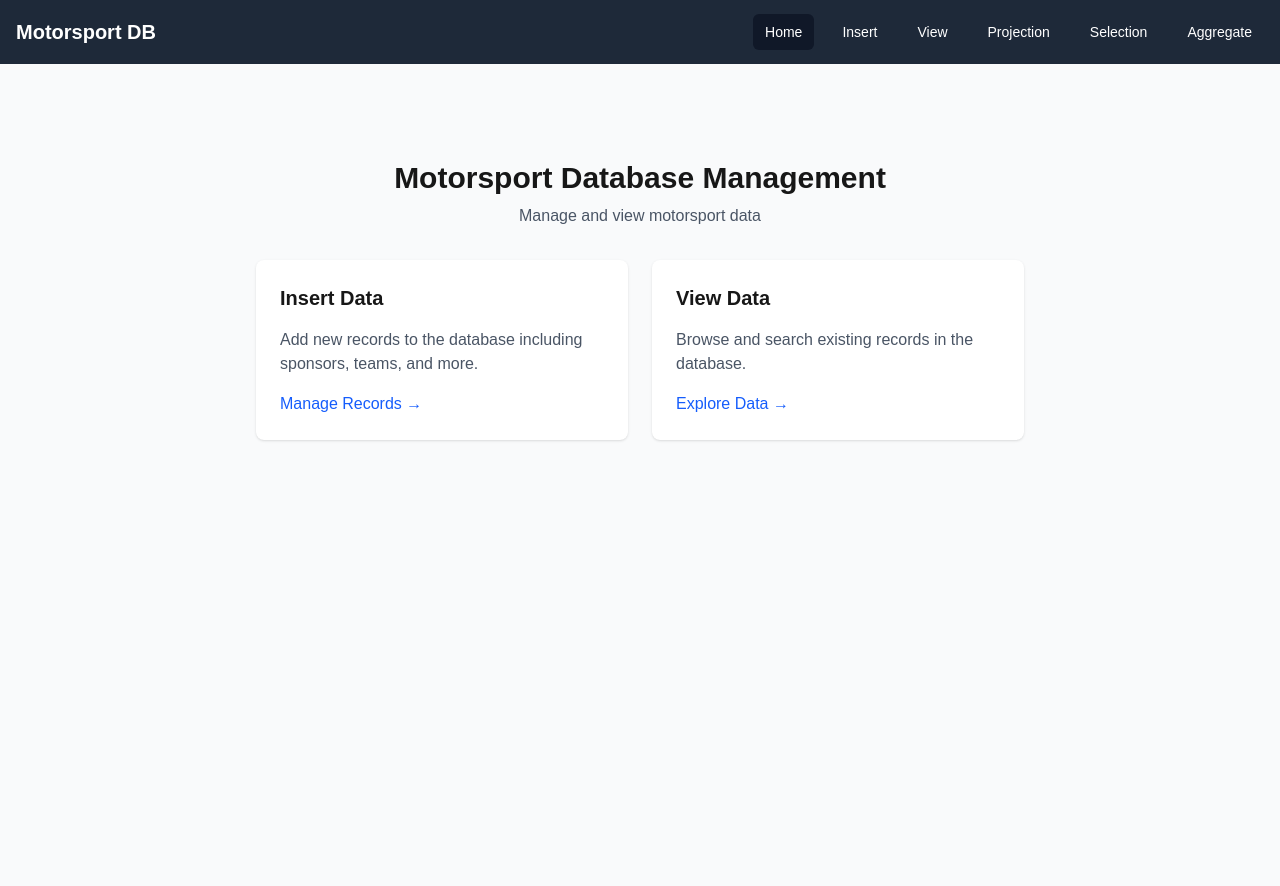
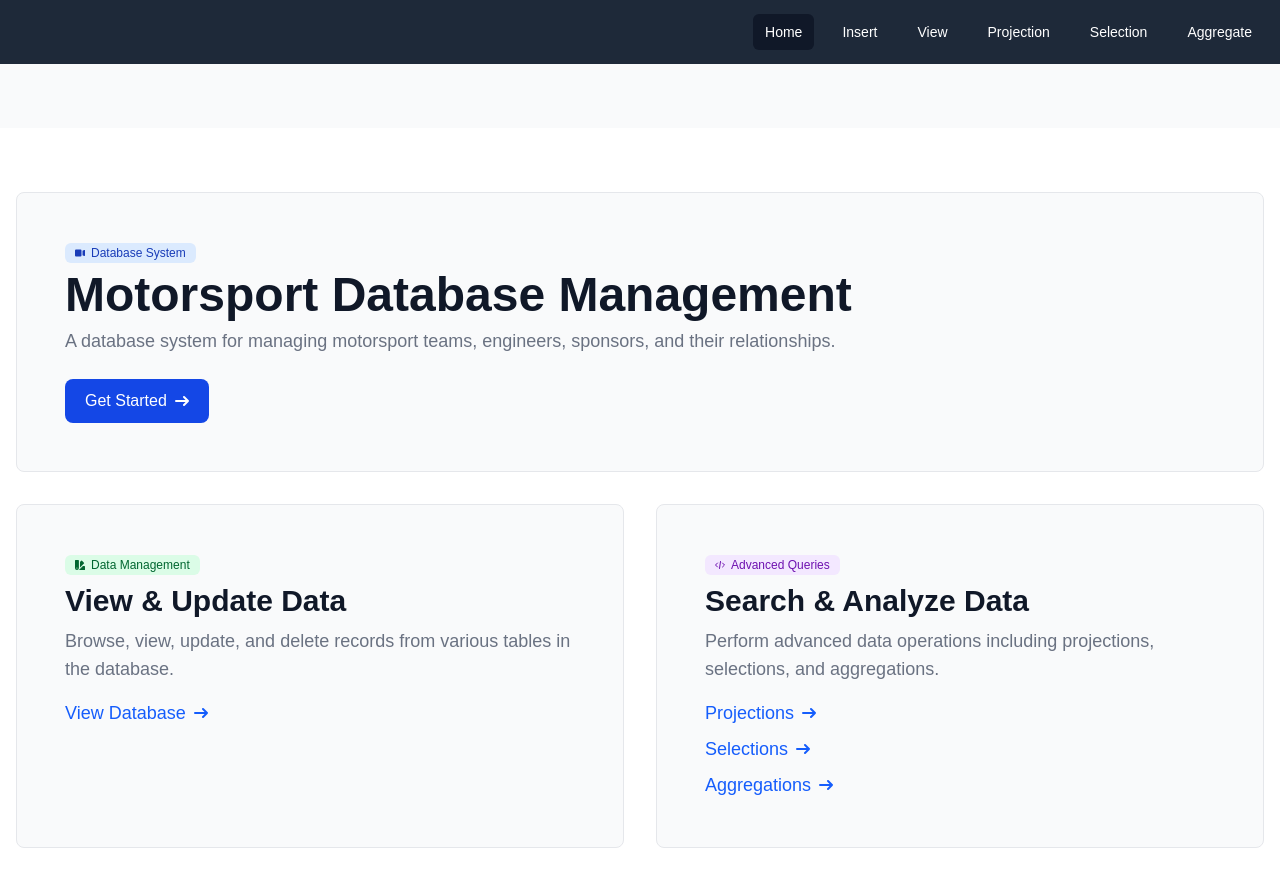
Before and after one commit to NOTDanOS/Motorsport_Database, a Next.js app in the folder frontend/: page / in a window 1280 px wide. Shown: the top 886 px of the page. Built offline with nearby package versions, Linux system fonts and the light colour scheme.

Commit message:
restyled the home page using flobite https://flowbite.com/docs/components/jumbotron/\#jumbotron-with-cards

```diff
--- a/frontend/src/app/page.js
+++ b/frontend/src/app/page.js
@@ -1,44 +1,201 @@
 "use client";
 
-import Link from 'next/link';
-
+import Link from "next/link";
+// The flowbite package wasn't installing properly so referenced their tailwind examples
+// https://flowbite.com/docs/components/jumbotron/#jumbotron-with-cards
 export default function Home() {
   return (
-    <div className="min-h-screen p-8 flex flex-col items-center">
-      <header className="w-full max-w-3xl mb-8 text-center">
-        <h1 className="text-3xl font-bold mb-2">
-          Motorsport Database Management
-        </h1>
-        <p className="text-gray-600 dark:text-gray-300">
-          Manage and view motorsport data
-        </p>
-      </header>
+    <section className="bg-white dark:bg-gray-900 min-h-screen">
+      <div className="py-8 px-4 mx-auto max-w-screen-xl lg:py-16">
+        <div className="bg-gray-50 dark:bg-gray-800 border border-gray-200 dark:border-gray-700 rounded-lg p-8 md:p-12 mb-8">
+          <a
+            href="#"
+            className="bg-blue-100 text-blue-800 text-xs font-medium inline-flex items-center px-2.5 py-0.5 rounded-md dark:bg-gray-700 dark:text-blue-400 mb-2"
+          >
+            <svg
+              className="w-2.5 h-2.5 me-1.5"
+              aria-hidden="true"
+              xmlns="http://www.w3.org/2000/svg"
+              fill="currentColor"
+              viewBox="0 0 20 14"
+            >
+              <path d="M11 0H2a2 2 0 0 0-2 2v10a2 2 0 0 0 2 2h9a2 2 0 0 0 2-2V2a2 2 0 0 0-2-2Zm8.585 1.189a.994.994 0 0 0-.9-.138l-2.965.983a1 1 0 0 0-.685.949v8a1 1 0 0 0 .675.946l2.965 1.02a1.013 1.013 0 0 0 1.032-.242A1 1 0 0 0 20 12V2a1 1 0 0 0-.415-.811Z" />
+            </svg>
+            Database System
+          </a>
+          <h1 className="text-gray-900 dark:text-white text-3xl md:text-5xl font-extrabold mb-2">
+            Motorsport Database Management
+          </h1>
+          <p className="text-lg font-normal text-gray-500 dark:text-gray-400 mb-6">
+            A  database system for managing motorsport teams,
+            engineers, sponsors, and their relationships.
 
-      <main className="w-full max-w-3xl">
-        <div className="grid grid-cols-1 md:grid-cols-2 gap-6">
-          {/* Insert Data Card */}
-          <Link href="/insert" className="block">
-            <div className="bg-white dark:bg-gray-800 rounded-lg shadow p-6 hover:shadow-lg transition-shadow">
-              <h2 className="text-xl font-semibold mb-4">Insert Data</h2>
-              <p className="text-gray-600 dark:text-gray-300 mb-4">
-                Add new records to the database including sponsors, teams, and more.
-              </p>
-              <div className="text-blue-600 font-medium">Manage Records →</div>
-            </div>
-          </Link>
-
-          {/* View Data Card */}
-          <Link href="/view" className="block">
-            <div className="bg-white dark:bg-gray-800 rounded-lg shadow p-6 hover:shadow-lg transition-shadow">
-              <h2 className="text-xl font-semibold mb-4">View Data</h2>
-              <p className="text-gray-600 dark:text-gray-300 mb-4">
-                Browse and search existing records in the database.
-              </p>
-              <div className="text-blue-600 font-medium">Explore Data →</div>
-            </div>
+          </p>
+          <Link
+            href="/insert"
+            className="inline-flex justify-center items-center py-2.5 px-5 text-base font-medium text-center text-white rounded-lg bg-blue-700 hover:bg-blue-800 focus:ring-4 focus:ring-blue-300 dark:focus:ring-blue-900"
+          >
+            Get Started
+            <svg
+              className="w-3.5 h-3.5 ms-2 rtl:rotate-180"
+              aria-hidden="true"
+              xmlns="http://www.w3.org/2000/svg"
+              fill="none"
+              viewBox="0 0 14 10"
+            >
+              <path
+                stroke="currentColor"
+                strokeLinecap="round"
+                strokeLinejoin="round"
+                strokeWidth="2"
+                d="M1 5h12m0 0L9 1m4 4L9 9"
+              />
+            </svg>
           </Link>
         </div>
-      </main>
-    </div>
+        <div className="grid md:grid-cols-2 gap-8">
+          <div className="bg-gray-50 dark:bg-gray-800 border border-gray-200 dark:border-gray-700 rounded-lg p-8 md:p-12">
+            <a
+              href="#"
+              className="bg-green-100 text-green-800 text-xs font-medium inline-flex items-center px-2.5 py-0.5 rounded-md dark:bg-gray-700 dark:text-green-400 mb-2"
+            >
+              <svg
+                className="w-2.5 h-2.5 me-1.5"
+                aria-hidden="true"
+                xmlns="http://www.w3.org/2000/svg"
+                fill="currentColor"
+                viewBox="0 0 18 18"
+              >
+                <path d="M17 11h-2.722L8 17.278a5.512 5.512 0 0 1-.9.722H17a1 1 0 0 0 1-1v-5a1 1 0 0 0-1-1ZM6 0H1a1 1 0 0 0-1 1v13.5a3.5 3.5 0 1 0 7 0V1a1 1 0 0 0-1-1ZM3.5 15.5a1 1 0 1 1 0-2 1 1 0 0 1 0 2ZM16.132 4.9 12.6 1.368a1 1 0 0 0-1.414 0L9 3.55v9.9l7.132-7.132a1 1 0 0 0 0-1.418Z" />
+              </svg>
+              Data Management
+            </a>
+            <h2 className="text-gray-900 dark:text-white text-3xl font-extrabold mb-2">
+              View & Update Data
+            </h2>
+            <p className="text-lg font-normal text-gray-500 dark:text-gray-400 mb-4">
+              Browse, view, update, and delete records from various tables in
+              the database.
+            </p>
+            <Link
+              href="/view"
+              className="text-blue-600 dark:text-blue-500 hover:underline font-medium text-lg inline-flex items-center"
+            >
+              View Database
+              <svg
+                className="w-3.5 h-3.5 ms-2 rtl:rotate-180"
+                aria-hidden="true"
+                xmlns="http://www.w3.org/2000/svg"
+                fill="none"
+                viewBox="0 0 14 10"
+              >
+                <path
+                  stroke="currentColor"
+                  strokeLinecap="round"
+                  strokeLinejoin="round"
+                  strokeWidth="2"
+                  d="M1 5h12m0 0L9 1m4 4L9 9"
+                />
+              </svg>
+            </Link>
+          </div>
+          <div className="bg-gray-50 dark:bg-gray-800 border border-gray-200 dark:border-gray-700 rounded-lg p-8 md:p-12">
+            <a
+              href="#"
+              className="bg-purple-100 text-purple-800 text-xs font-medium inline-flex items-center px-2.5 py-0.5 rounded-md dark:bg-gray-700 dark:text-purple-400 mb-2"
+            >
+              <svg
+                className="w-2.5 h-2.5 me-1.5"
+                aria-hidden="true"
+                xmlns="http://www.w3.org/2000/svg"
+                fill="none"
+                viewBox="0 0 20 16"
+              >
+                <path
+                  stroke="currentColor"
+                  strokeLinecap="round"
+                  strokeLinejoin="round"
+                  strokeWidth="2"
+                  d="M5 4 1 8l4 4m10-8 4 4-4 4M11 1 9 15"
+                />
+              </svg>
+              Advanced Queries
+            </a>
+            <h2 className="text-gray-900 dark:text-white text-3xl font-extrabold mb-2">
+              Search & Analyze Data
+            </h2>
+            <p className="text-lg font-normal text-gray-500 dark:text-gray-400 mb-4">
+              Perform advanced data operations including projections,
+              selections, and aggregations.
+            </p>
+            <div className="flex flex-col space-y-2">
+              <Link
+                href="/projection"
+                className="text-blue-600 dark:text-blue-500 hover:underline font-medium text-lg inline-flex items-center"
+              >
+                Projections
+                <svg
+                  className="w-3.5 h-3.5 ms-2 rtl:rotate-180"
+                  aria-hidden="true"
+                  xmlns="http://www.w3.org/2000/svg"
+                  fill="none"
+                  viewBox="0 0 14 10"
+                >
+                  <path
+                    stroke="currentColor"
+                    strokeLinecap="round"
+                    strokeLinejoin="round"
+                    strokeWidth="2"
+                    d="M1 5h12m0 0L9 1m4 4L9 9"
+                  />
+                </svg>
+              </Link>
+              <Link
+                href="/selection"
+                className="text-blue-600 dark:text-blue-500 hover:underline font-medium text-lg inline-flex items-center"
+              >
+                Selections
+                <svg
+                  className="w-3.5 h-3.5 ms-2 rtl:rotate-180"
+                  aria-hidden="true"
+                  xmlns="http://www.w3.org/2000/svg"
+                  fill="none"
+                  viewBox="0 0 14 10"
+                >
+                  <path
+                    stroke="currentColor"
+                    strokeLinecap="round"
+                    strokeLinejoin="round"
+                    strokeWidth="2"
+                    d="M1 5h12m0 0L9 1m4 4L9 9"
+                  />
+                </svg>
+              </Link>
+              <Link
+                href="/aggregate"
+                className="text-blue-600 dark:text-blue-500 hover:underline font-medium text-lg inline-flex items-center"
+              >
+                Aggregations
+                <svg
+                  className="w-3.5 h-3.5 ms-2 rtl:rotate-180"
+                  aria-hidden="true"
+                  xmlns="http://www.w3.org/2000/svg"
+                  fill="none"
+                  viewBox="0 0 14 10"
+                >
+                  <path
+                    stroke="currentColor"
+                    strokeLinecap="round"
+                    strokeLinejoin="round"
+                    strokeWidth="2"
+                    d="M1 5h12m0 0L9 1m4 4L9 9"
+                  />
+                </svg>
+              </Link>
+            </div>
+          </div>
+        </div>
+      </div>
+    </section>
   );
 }
--- a/frontend/src/components/Navbar.js
+++ b/frontend/src/components/Navbar.js
@@ -21,7 +21,7 @@
         <div className="flex justify-between h-16">
           <div className="flex items-center">
             <Link href="/" className="flex-shrink-0 flex items-center">
-              <span className="font-bold text-xl">Motorsport DB</span>
+              <span className="font-bold text-xl"></span>
             </Link>
           </div>
           <div className="flex items-center space-x-4">
```
